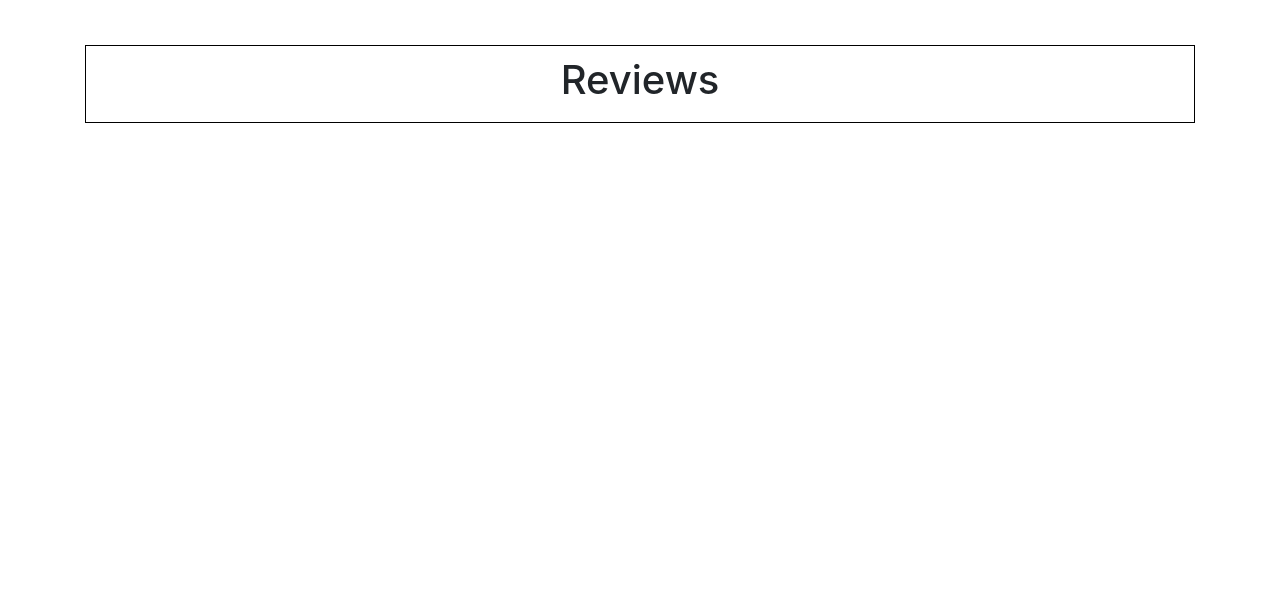
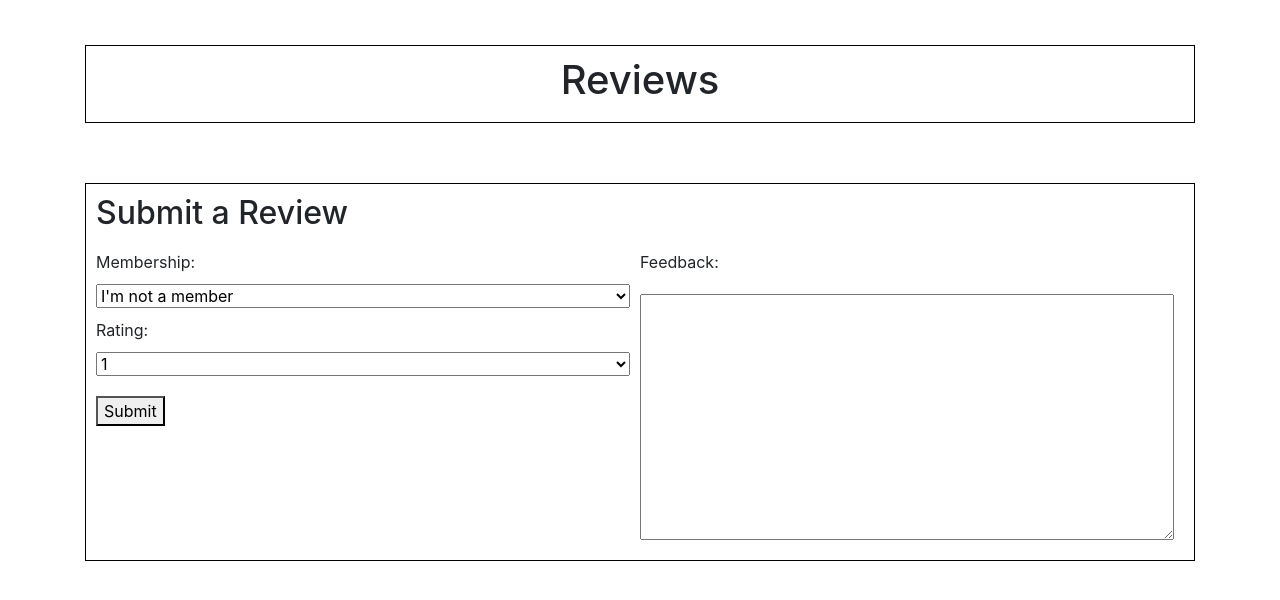
Before and after one commit to NkongS/Database-Design-Project, a Django app: page / in a window 1280 px wide. Shown: the part 163-763 px from the top of the page. Run offline with Django 5.2, Linux system fonts and the light colour scheme; data that the repository does not hold is empty; some libraries are stand-ins or nearby versions.

Commit message:
review form done

```diff
--- a/barproject/bar/forms.py
+++ b/barproject/bar/forms.py
@@ -1,6 +1,6 @@
 from django import forms
 from django.forms import formset_factory
-from .models import Orders, OrderProduct, BarInventory, Bartables, Branches, Membership
+from .models import Orders, OrderProduct, BarInventory, Bartables, Branches, Membership, FeedbackReviews
 from datetime import time
 
 class ProductNameChoiceField(forms.ModelChoiceField):
@@ -44,3 +44,8 @@ class ReservationForm(forms.Form):
     number_of_guests = forms.ChoiceField(choices=[(i, i) for i in range(1, 21)], label='Number of Guests')
     TIME_CHOICES = [(time(hour=i).strftime('%H:%M'), time(hour=i).strftime('%H:%M')) for i in range(0, 24)]
     reservation_time = forms.ChoiceField(choices=TIME_CHOICES, label='Reservation Time')
+
+class ReviewForm(forms.Form):
+    membership = forms.ModelChoiceField(queryset=Membership.objects.all(), required=False, empty_label="I'm not a member")
+    rating = forms.ChoiceField(choices=[(i, i) for i in range(1, 6)], label='Rating')
+    feedbacks = forms.CharField(widget=forms.Textarea, label='Feedback')
--- a/barproject/bar/templates/home.html
+++ b/barproject/bar/templates/home.html
@@ -17,7 +17,7 @@
       border: 1px solid #000;
       padding: 10px;
       margin: 10px;
-      flex: 1 0 21%;  /* Grow and shrink, basis */
+      flex: 1 0 21%;
     }
     .title {
       text-align: center;
@@ -25,13 +25,43 @@
       padding: 10px;
       margin-bottom: 20px;
     }
+    .review-form-container {
+      width: 100%;
+      border: 1px solid #000;
+      padding: 10px;
+      box-sizing: border-box;
+      margin-top: 40px;
+    }
+
+    .review-form {
+      display: flex;
+      justify-content: space-between;
+      align-items: flex-start;
+    }
+
+    .form-column {
+      flex: 1;
+      margin-right: 10px;
+      display: flex;
+      flex-direction: column;
+      justify-content: space-between;
+    }
+
+    .review-form label, .review-form input, .review-form textarea {
+      margin-top: 10px;
+      display: block;
+      margin-bottom: 10px;
+    }
+    .submit-button-container {
+      margin-top: 20px;
+    }
     </style>
 
   <div class="title mt-5">
       <h1>Reviews</h1>
   </div>
 
-    <div class="review-container">
+  <div class="review-container">
         {% for review in reviews %}
             <div class="review-block">
                 <h2>{{ review.membership.first_name }} {{ review.membership.second_name }}{% if not review.membership %}Customer{% endif %}</h2>
@@ -39,7 +69,27 @@
                 <p>{{ review.feedbacks }}</p>
             </div>
         {% endfor %}
-    </div>
+  </div>
+
+  <div class="review-form-container">
+    <h2>Submit a Review</h2>
+    <form method="POST" class="review-form">
+        {% csrf_token %}
+        <div class="form-column">
+            <label for="{{ form.membership.id_for_label }}">Membership:</label>
+            {{ form.membership }}
+            <label for="{{ form.rating.id_for_label }}">Rating:</label>
+            {{ form.rating }}
+            <div class="submit-button-container">
+              <button type="submit">Submit</button>
+            </div>
+        </div>
+        <div class="form-column">
+            <label for="{{ form.feedbacks.id_for_label }}">Feedback:</label>
+            {{ form.feedbacks }}
+        </div>
+    </form>
+  </div>
 
 {% endblock %}
 
--- a/barproject/bar/views.py
+++ b/barproject/bar/views.py
@@ -5,7 +5,7 @@ from django.forms import formset_factory
 from django.views.decorators.csrf import csrf_exempt
 from django.shortcuts import redirect
 from django.http import JsonResponse
-from .forms import OrderForm, OrderItemFormSet, ReservationForm
+from .forms import OrderForm, OrderItemFormSet, ReservationForm, ReviewForm
 from django.core import serializers
 from datetime import datetime
 from .models import BarInventory
@@ -29,7 +29,20 @@ def home(request):
     current_month = now.strftime('%B')
     reviews = FeedbackReviews.objects.all()
 
-    return render(request, 'home.html', {'current_year': current_year, 'current_month': current_month, 'reviews': reviews})
+    if request.method == 'POST':
+        form = ReviewForm(request.POST)
+        if form.is_valid():
+            review = FeedbackReviews(
+                membership=form.cleaned_data['membership'],
+                rating=form.cleaned_data['rating'],
+                feedbacks=form.cleaned_data['feedbacks']
+            )
+            review.save()
+            return redirect('home')
+    else:
+        form = ReviewForm()
+
+    return render(request, 'home.html', {'current_year': current_year, 'current_month': current_month, 'reviews': reviews, 'form': form})
 
 def branch(request, branch_id):
     return render(request, 'branch.html', {'branch_id': branch_id})
--- a/barproject/barproject/settings.py
+++ b/barproject/barproject/settings.py
@@ -81,7 +81,7 @@ DATABASES = {
 	'PORT': '5432',
         'NAME': 'postgres',
         'USER': 'postgres',
-        'PASSWORD': '',
+        'PASSWORD': 'k0ngking',
     }
 }
 
```
Also changed, not shown: barproject/models.py (deleted).
